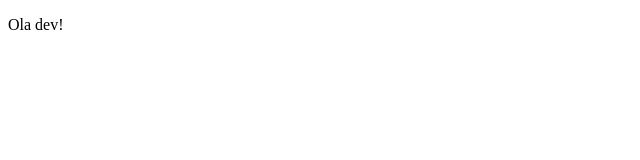
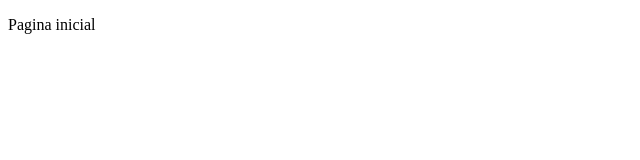
Before and after one commit to GITGARDS/react-tutorial-material-ui5-typescript, a React (Create React App) app: page /pagina-initial in a window 1280 px wide. Shown: the top 160 px of the page, without its empty margins (0-640 px from the left). Built offline with nearby package versions, Linux system fonts and the light colour scheme.

Commit message:
feat: foi adicionado react-router-dom

```diff
--- a/package.json
+++ b/package.json
@@ -11,6 +11,7 @@
   "dependencies": {
     "react": "^18.3.1",
     "react-dom": "^18.3.1",
+    "react-router-dom": "6",
     "react-scripts": "5.0.1"
   },
   "devDependencies": {
--- a/src/app/App.tsx
+++ b/src/app/App.tsx
@@ -1,7 +1,10 @@
+import { BrowserRouter } from "react-router-dom";
+import { AppRoutes } from "./routes";
+
 export const App = () => {
   return (
-    <div className="App">
-      <p>Ola dev!</p>
-    </div>
+    <BrowserRouter>
+      <AppRoutes />
+    </BrowserRouter>
   );
 };
--- a/src/app/routes/index.tsx
+++ b/src/app/routes/index.tsx
@@ -1 +1,10 @@
-export { };
+import { Navigate, Route, Routes } from "react-router-dom";
+
+export const AppRoutes = () => {
+  return (
+    <Routes>
+      <Route path="/pagina-initial" element={<p>Pagina inicial</p>} />
+      <Route path="*" element={<Navigate to="/pagina-initial" />} />
+    </Routes>
+  );
+};
```
Also changed, not shown: 1 other file (tests, documents, lock files or other folders).
